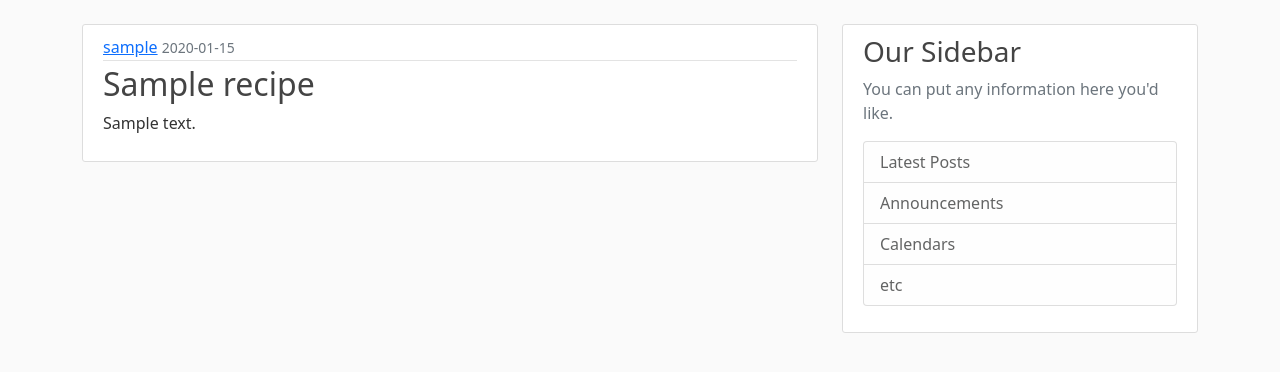
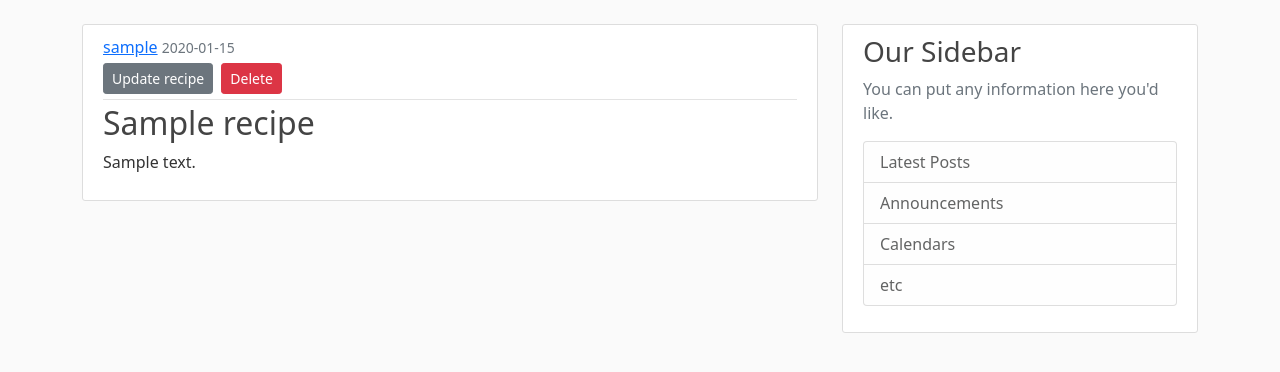
Before and after one commit to DanLanfear/FlaskRecipeApp, a Flask app: page /recipe/1 in a window 1280 px wide. Shown: the part 56-428 px from the top of the page. Run offline with Flask 2, Linux system fonts and the light colour scheme; a user stored in the database is signed in; tables that the repository leaves empty hold one stand-in row (values such as "Sample post").

Commit message:
added delete recipe

```diff
--- a/Flask_Recipe/flaskrecipe/routes.py
+++ b/Flask_Recipe/flaskrecipe/routes.py
@@ -74,7 +74,7 @@ def account():
 
 @app.route("/recipe/new", methods=['GET','POST'])
 @login_required
-def new_recippe():
+def new_recipe():
     form = RecipeForm()
     if form.validate_on_submit():
         recipe = Recipe(title=form.title.data, time=form.time.data, description = form.description.data, author=current_user)
@@ -142,3 +142,17 @@ def update_recipe(recipe_id):
             form.steps[i].step.data = step_list[i].step
 
     return render_template('create_recipe.html', title='Update Recipe', form=form, legend='Update Recipe')
+
+
+@app.route("/recipe/<int:recipe_id>/delete",  methods=['POST'])
+@login_required
+def delete_recipe(recipe_id):
+    recipe = Recipe.query.get_or_404(recipe_id)
+    if recipe.author != current_user:
+        abort(403)
+    Ingredient.query.filter_by(recipe=recipe).delete()
+    Step.query.filter_by(recipe=recipe).delete()
+    db.session.delete(recipe)
+    db.session.commit()
+    flash('Your recipe has been deleted', 'success')
+    return redirect(url_for('home'))
--- a/Flask_Recipe/flaskrecipe/templates/recipe.html
+++ b/Flask_Recipe/flaskrecipe/templates/recipe.html
@@ -5,9 +5,52 @@
         <div class="article-metadata">
             <a class="mr-2" href="#">{{ recipe.author.username }}</a>
             <small class="text-muted">{{ recipe.date_posted.strftime('%Y-%m-%d') }}</small>
+            {% if recipe.author == current_user %}
+                <div>
+                    <a class="btn btn-secondary btn-sm mt-1 mb-1" href="{{url_for('update_recipe', recipe_id=recipe.id)}}">Update recipe</a>
+                    <button type="button" class="btn btn-danger btn-sm m-1" data-bs-toggle="modal" data-bs-target="#deleteModal">Delete</button>
+                </div>
+            {% endif %}
         </div>
         <h2 class="article-title">{{ recipe.title }}</h2>
         <p class="article-content">{{ recipe.description }}</p>
         </div>
     </article>
+    <!-- Modal -->
+    <!-- <div class="modal fade" id="deleteModal" tabindex="-1" role="dialog" aria-labelledby="deleteModalLabel" aria-hidden="true">
+        <div class="modal-dialog" role="document">
+            <div class="modal-content">
+                <div class="modal-header">
+                    <h5 class="modal-title" id="deleteModalLabel">Delete Recipe?</h5>
+                    <button type="button" class="close" data-dismiss="modal" aria-label="Close">
+                        <span aria-hidden="true">&times;</span>
+                    </button>
+                </div>
+                <div class="modal-footer">
+                    <button type="button" class="btn btn-secondary" data-dismiss="modal">Close</button>
+                    <form action="{{ url_for('delete_recipe', recipe_id=recipe.id) }}" method="POST">
+                        <input class="btn btn=danger" type="submit" value="Delete">
+                    </form>
+                </div>
+            </div>
+        </div>
+    </div> -->
+
+
+    <div class="modal fade" id="deleteModal" tabindex="-1" aria-labelledby="deleteModalLabel" aria-hidden="true">
+        <div class="modal-dialog">
+          <div class="modal-content">
+            <div class="modal-header">
+              <h5 class="modal-title" id="deleteModalLabel">Delete Recipe?</h5>
+              <button type="button" class="btn-close" data-bs-dismiss="modal" aria-label="Close"></button>
+            </div>
+            <div class="modal-footer">
+                <button type="button" class="btn btn-secondary" data-bs-dismiss="modal">Close</button>
+                <form action="{{ url_for('delete_recipe', recipe_id=recipe.id) }}" method="POST">
+                    <input class="btn btn-danger" type="submit" value="Delete">
+                </form>
+            </div>
+          </div>
+        </div>
+      </div>
 {% endblock content %}
```
